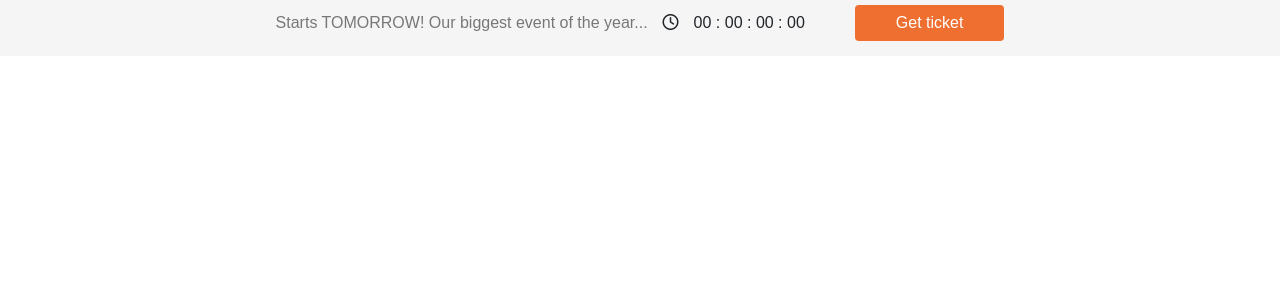
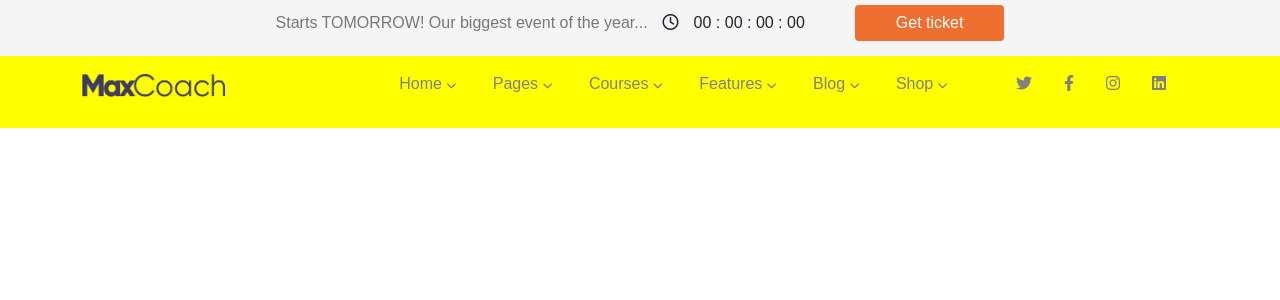
Before and after one commit to StefanoFabrin90/proj-html-vuejs, a Vue app: page / in a window 1280 px wide. Shown: the top 300 px of the page. Built offline with nearby package versions, Linux system fonts and the light colour scheme.

Commit message:
add 3 section2 Header

```diff
--- a/src/App.vue
+++ b/src/App.vue
@@ -4,18 +4,21 @@
     <header>
       <!-- section-1 header -->
       <Sec1Header />
-
+      <!-- section-2 header -->
+      <Sec2Header />
     </header>
   </div>
 </template>
 
 <script>
 import Sec1Header from '@/components/Sec1Header.vue';
+import Sec2Header from '@/components/Sec2Header.vue';
 
 export default {
   name: 'App',
   components: {
     Sec1Header,
+    Sec2Header,
   }
 }
 </script>
--- /dev/null
+++ b/src/components/Sec2Header.vue
@@ -0,0 +1,103 @@
+<template>
+    <section class="homepage">
+        <div class="container d-flex justify-content-between pt-3">
+            <div class="logoBrand">
+                <img src="../assets/dark-logo.png" alt="logo">
+            </div>
+            <div class="flex-grow-1">
+                <ul class="listnavigation d-flex">
+                    <li
+                        class="d-flex list"
+                        v-for="(item, index) in navigationHeader"
+                        :key="`item-${index}`">
+                            <p>{{ item.text }}</p>
+                            <i class="fas fa-chevron-down"></i>
+                    </li>
+                </ul>
+            </div>
+            <div>
+                <ul class="listsocials">
+                    <li class="social">
+                        <i class="fab fa-twitter"></i>
+                    </li>
+                    <li class="social">
+                        <i class="fab fa-facebook-f"></i>
+                    </li>
+                    <li class="social">
+                        <i class="fab fa-instagram"></i>
+                    </li>
+                    <li class="social">
+                        <i class="fab fa-linkedin"></i>
+                    </li>
+                </ul>
+            </div>
+        </div>
+    </section>
+</template>
+
+<script>
+export default {
+    name: 'Sec2Header',
+    data() {
+        return {
+            navigationHeader: [
+                {
+                    text: 'Home',
+                    url: '#',
+                },
+                {
+                    text: 'Pages',
+                    url: '#',
+                },
+                {
+                    text: 'Courses',
+                    url: '#',
+                },
+                {
+                    text: 'Features',
+                    url: '#',
+                },
+                {
+                    text: 'Blog',
+                    url: '#',
+                },
+                {
+                    text: 'Shop',
+                    url: '#',
+                },
+            ]
+        }
+    }
+}
+</script>
+
+<style scoped lang="scss">
+.homepage {
+    width: 100vw;
+    background-color: yellow;
+    color: gray;
+    .logoBrand {
+        img {
+            width: 50%;
+        }
+    }
+    .listnavigation {
+        list-style: none;
+        li {
+            align-items: baseline;
+            padding-right: 2rem;
+            i {
+                font-size: 10px;
+                padding: 0 5px;
+            }
+        }
+    }
+    .listsocials {
+        display: flex;
+        list-style: none;
+        .social {
+            padding-right: 2rem;
+        }
+    }
+}
+</style>
```
Also changed, not shown: src/assets/dark-logo.png (added), src/assets/logo.png (deleted).
